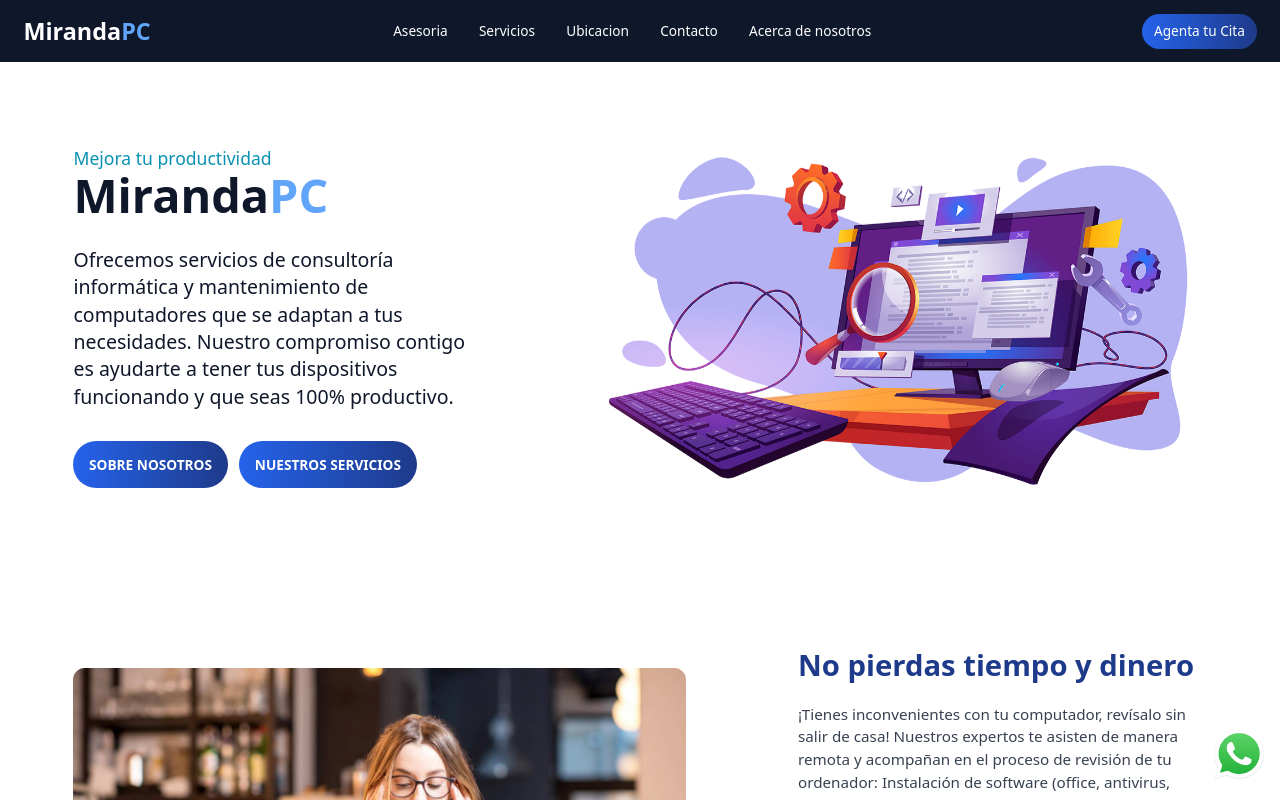
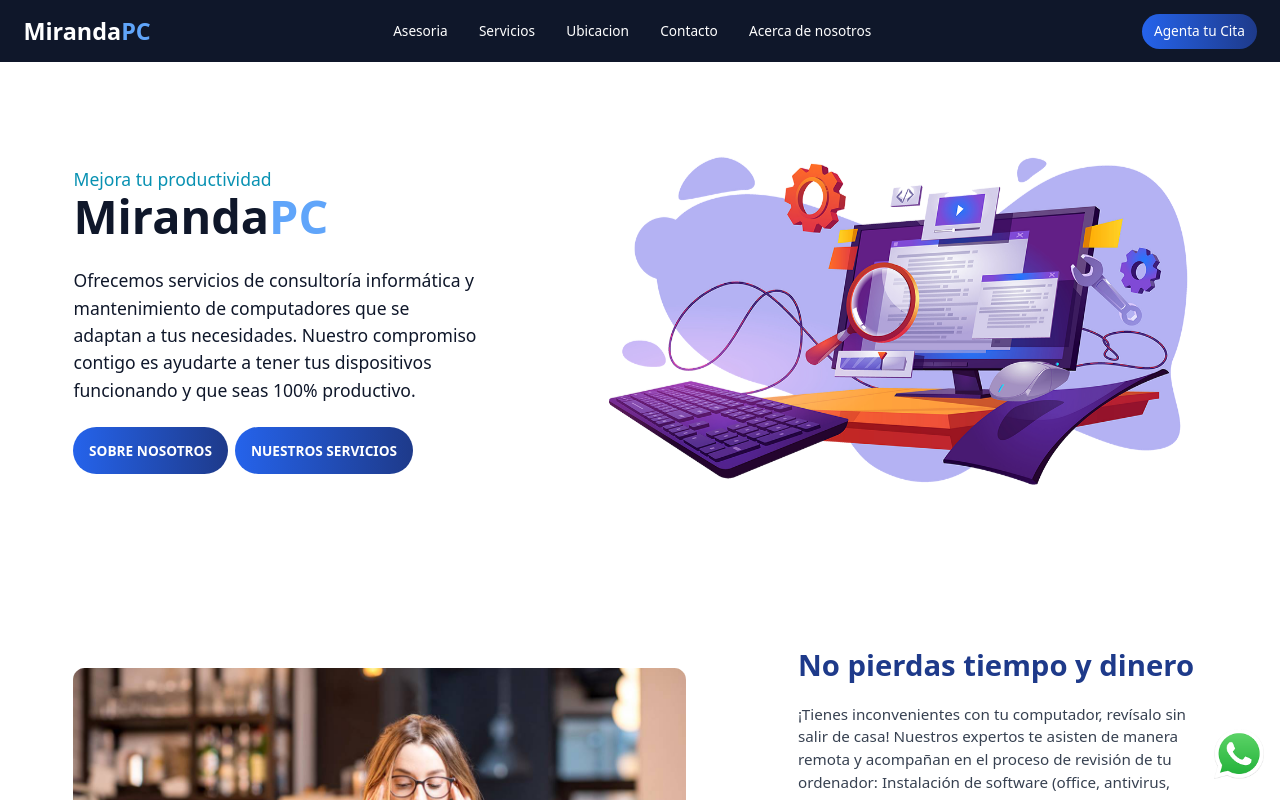
Before and after one commit to Valar789/miranda_pc, a Next.js app: page / in a window 1280 px wide. Shown: the top 800 px of the page. Built offline with nearby package versions, Linux system fonts and the light colour scheme.

Commit message:
fix n..?

```diff
--- a/components/Landing/ContactoSeccion.js
+++ b/components/Landing/ContactoSeccion.js
@@ -140,7 +140,7 @@ export default function Contacto() {
               ></textarea>
             </div>
             <div className="form-control text-sm ">
-             <p className="flex py-2"> Los campos marcados con ( <div className="text-red-500 font-semibold">*</div> ) son obligatorios</p>
+             <div className="flex py-2"> Los campos marcados con  *  son obligatorios</div>
             </div>
             <div className="form-control">
               <button
--- a/components/Landing/HeaderSeccion.js
+++ b/components/Landing/HeaderSeccion.js
@@ -14,20 +14,20 @@ export default function Header() {
           <h1 className="qtitle flex text-5xl font-bold pb-3 text-slate-900">
             Miranda<div className="text-blue-400 font-bold">PC</div>
           </h1>
-          <p className="text-xl text-slate-900 my-4">
+          <p className="text-lg text-slate-900 my-4">
             Ofrecemos servicios de consultoría informática y mantenimiento de
             computadores que se adaptan a tus necesidades. Nuestro compromiso
             contigo es ayudarte a tener tus dispositivos funcionando y que seas
             100% productivo.
           </p>
-          <div className="flex gap-3">
+          <div className="flex flex-wrap gap-2">
             <Link href="#about">
-              <a className="btn border-none rounded-3xl bg-gradient-to-r from-blue-600 to-blue-900 hover:from-blue-500 hover:to-blue-900  my-4 text-white">
+              <a className="btn border-none rounded-3xl bg-gradient-to-r from-blue-600 to-blue-900 hover:from-blue-500 hover:to-blue-900  my-2 text-white">
                 Sobre nosotros
               </a>
             </Link>
             <Link href="#about">
-              <a className="btn border-none rounded-3xl bg-gradient-to-r from-blue-600 to-blue-900 hover:from-blue-500 hover:to-blue-900  my-4 text-white">
+              <a className="btn border-none rounded-3xl bg-gradient-to-r from-blue-600 to-blue-900 hover:from-blue-500 hover:to-blue-900  my-2 text-white">
                 Nuestros Servicios
               </a>
             </Link>
```
